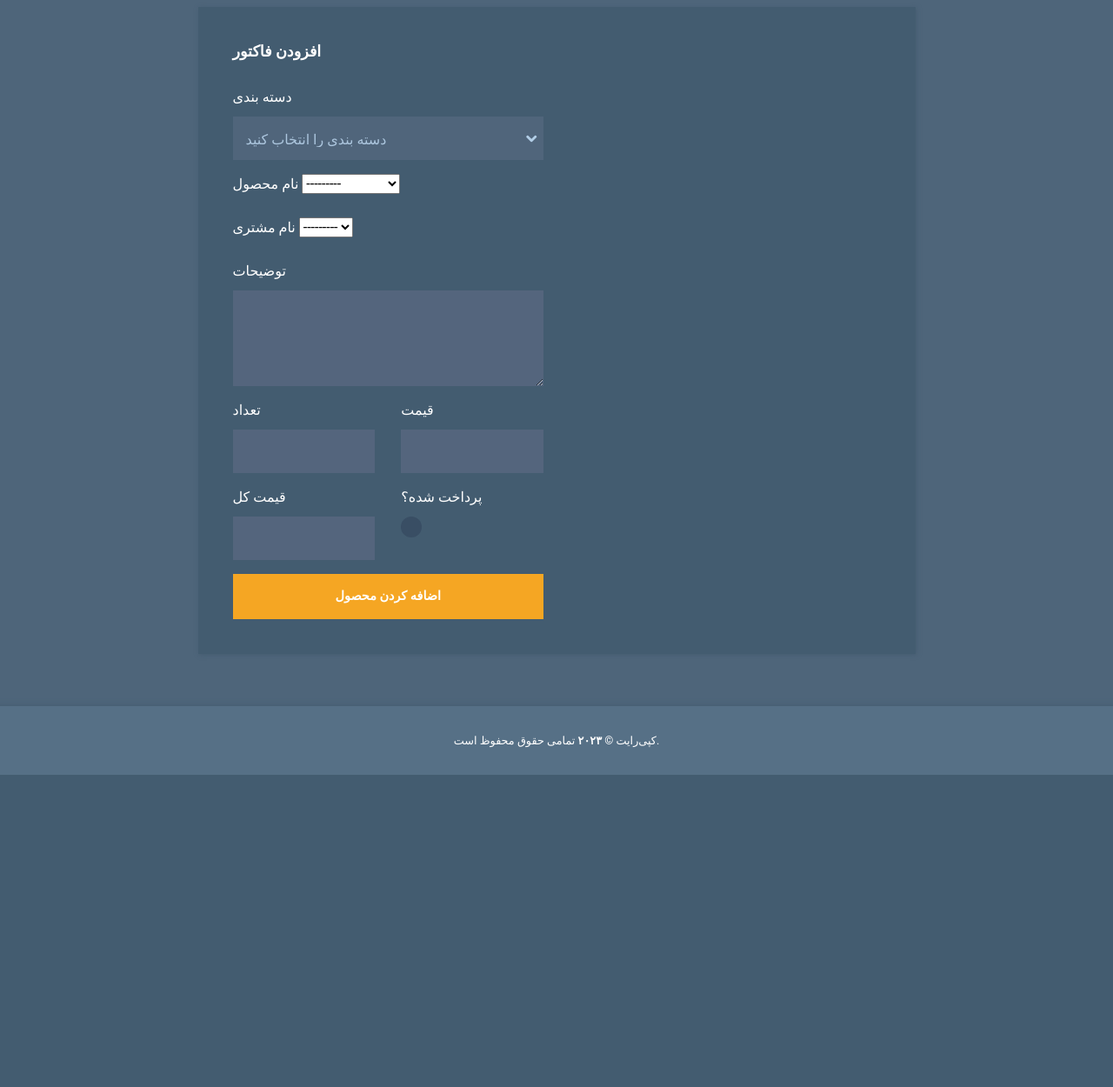
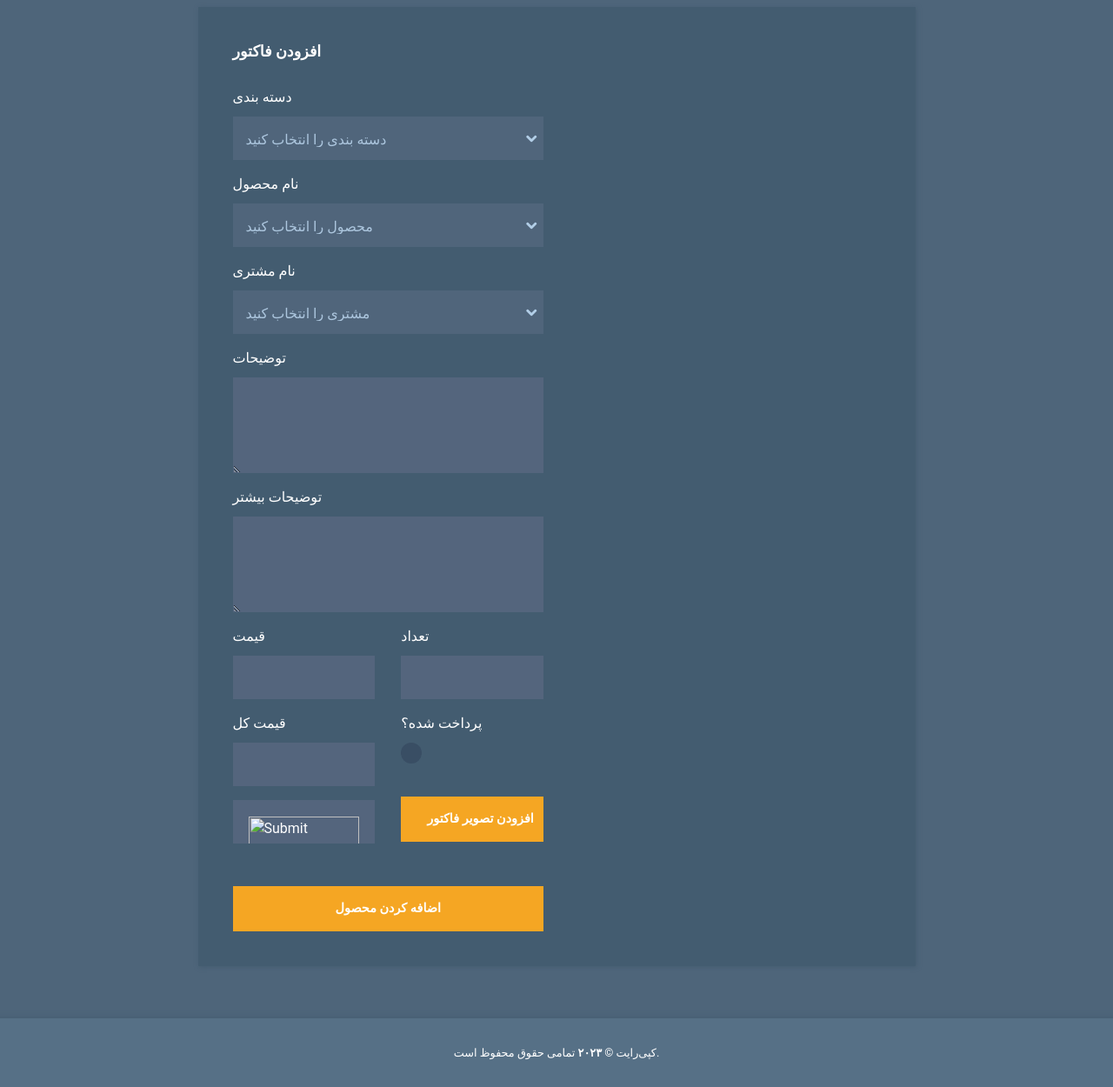
Before and after one commit to Hassanprogramming/crm-confige, a Django app: page /add_factor/ in a window 1280 px wide. Shown: the part 149-1399 px from the top of the page at 87% size. Before the commit the page ends 1040 px from the top, so only its background shows below. Run offline with Django 4.2, Linux system fonts and the light colour scheme; a user stored in the database is signed in; data comes from the database, SQL or seed files in the repository; some web fonts are replaced.

Commit message:
Update add-factors.html

```diff
--- a/home/templates/home/add-factors.html
+++ b/home/templates/home/add-factors.html
@@ -14,7 +14,7 @@
             </div>
             <div class="row tm-edit-product-row">
               <div class="col-xl-6 col-lg-6 col-md-12">
-                <form action="{% url 'add_factor' %}" method="post" class="tm-edit-product-form" id="addFactorForm">
+                <form action="{% url 'add_factor' %}" method="post" class="tm-edit-product-form" id="addFactorForm" enctype="multipart/form-data">
                   {% csrf_token %}
                     <div class="form-group mb-3">
                       <label for="category">دسته بندی</label>
@@ -27,35 +27,47 @@
                   </div>
                   <div class="form-group mb-3">
                       <label for="name">نام محصول</label>
-                      {{form.name}}
-                      {% comment %} <select class="custom-select tm-select-accounts" id="product" name="name">
-                          <option value="{{form.name}}" name="name">محصول را انتخاب کنید</option>
-                      </select> {% endcomment %}
+                      <select class="custom-select tm-select-accounts" id="product" name="name" onchange="handleProductSelection(this.value)">
+                        <option value="">محصول را انتخاب کنید</option>
+                        {% for i in product %}
+                          <option value="{{ i.id }}">{{ i.name }}</option>
+                        {% endfor %}
+                      </select>
                   </div>
                   <div class="form-group mb-3">
                       <label for="customer">نام مشتری</label>
-                      {{form.customer}}
-                      {% comment %} <select class="custom-select tm-select-accounts" id="product" name="name">
-                          <option value="">محصول را انتخاب کنید</option>
-                      </select> {% endcomment %}
+                      <select class="custom-select tm-select-accounts" id="customer" name="customer">
+                          <option value="customer">مشتری را انتخاب کنید</option>
+                          {% for i in customer %}
+                              <option value="{{ i.id }}">{{ i.name }}</option>
+                          {% endfor %}
+                      </select>
                   </div>
                   <div class="form-group mb-3">
                     <label for="dec">توضیحات</label>
                     <br>
-                    <textarea class="form-control validate" name="dec" rows="3" required></textarea>
+                    <textarea class="form-control validate" dir="rtl" name="dec" rows="3" required></textarea>
+                  </div>
+                  <div class="form-group mb-3">
+                    <label for="dec">توضیحات بیشتر</label>
+                    <br>
+                    <textarea class="form-control validate" dir="rtl" name="dec_2" rows="3" required></textarea>
                   </div>
                   <div class="row">
                     <div class="form-group mb-3 col-xs-12 col-sm-6">
-                      <label for="number">تعداد</label>
-                      <input id="number" name="number" type="number" class="form-control validate" data-large-mode="true" />
+                      <label for="price">قیمت</label>
+                      <input id="price" name="price" type="number" class="form-control validate" data-large-mode="true" value="{{ product.price }}" />
                     </div>
                     <div class="form-group mb-3 col-xs-12 col-sm-6">
-                      <label for="price">قیمت</label>
-                      <input id="price" name="price" type="number" class="form-control validate" data-large-mode="true" />
+                      <label for="number">تعداد</label>
+                      <input id="number" name="number" type="number" class="form-control validate" data-large-mode="true"
+                             value="{{ product.number }}" oninput="calculateTotalPrice()" />
                     </div>
+
                     <div class="form-group mb-3 col-xs-12 col-sm-6">
                       <label for="total_price">قیمت کل</label>
-                      <input id="total_price" name="total_price" type="number" class="form-control validate" required />
+                      <input id="total_price" name="total_price" type="number" class="form-control validate" required
+                             value="" />
                     </div>
                     <div class="form-group mb-3 col-xs-12 col-sm-6">
                       <label
@@ -63,9 +75,24 @@
                         >پرداخت شده؟
                       </label>
                       <br>
-                      <input type="checkbox" id="{{ form.checks.id_for_label }}" name="{{ form.checks.html_name }}" class="checkbox_form" {% if form.checks.value %}checked{% endif %}>
+                      <input type="checkbox" id="{{ form.checks.id_for_label }}" name="{{ form.checks.html_name }}" class="checkbox_form">
                     </div>
-                    <div class="col-12">
+                    <div class="col-xl-6 col-lg-6 col-md-12" id="product-image">
+                      <input id="product-image" name="product_img" type="image" class="form-control validate"/>
+                    </div>
+                    <div class="col-xl-6 col-lg-6 col-md-12 mx-auto mb-4" style="margin-top: -20px;">
+                      <div class="custom-file mt-3 mb-3">
+                        <input id="fileInput" type="file" style="display:none;" name="img" />
+                        <input
+                          type="button"
+                          name="img"
+                          class="btn btn-primary btn-block mx-auto"
+                          value="افزودن تصویر فاکتور"
+                          onclick="document.getElementById('fileInput').click();"
+                        />
+                      </div>
+                    </div>
+                    <div class="col-12" style="margin-top: 25px;">
                       <button type="submit" class="btn btn-primary btn-block text-uppercase">اضافه کردن محصول</button>
                     </div>
                   </div>
@@ -76,74 +103,62 @@
         </div>
       </div>
     </div>
+  </body>
 
-    {% comment %} loading product base on category {% endcomment %}
+  {% comment %} loading product details {% endcomment %}
+  <script>
+    function handleProductSelection(productId) {
+      $.ajax({
+        url: '{% url "product_details" %}',  // Replace with your actual URL
+        method: 'GET',
+        data: { product_id: productId },
+        success: function(response) {
+          // Update the product details in the UI
+          var productDetailsHtml = `
+            <h4>${response.name}</h4>
+            <p>${response.dec}</p>
+            <p>Price: ${response.price}</p>
+            <!-- Add more details as needed -->
+          `;
+          $('#product-details').html(productDetailsHtml);
 
-    <script src="https://code.jquery.com/jquery-3.6.0.min.js"></script>
-    <script>
-    $(document).ready(function() {
-        $('#category').change(function() {
-            var categoryId = $(this).val();
-            var productSelect = $('#product');
-            productSelect.empty();
-            productSelect.append('<option value="">محصول را انتخاب کنید</option>');
+          // Update the product image in the UI
+          var productImageHtml = `
+            <img src="${response.image_url}" alt="${response.name}" class="img-fluid">
+          `;
+          $('#product-image').html(productImageHtml);
 
-            if (categoryId) {
-                $.ajax({
-                    url: '/load-products/',  // Correct URL based on your URLs configuration
-                    type: 'GET',
-                    data: {'category_id': categoryId},
-                    dataType: 'json',
-                    success: function(data) {
-                        var products = data.products;
-                        $.each(products, function(index, product) {
-                            productSelect.append('<option value="' + product.id + '">' + product.name + '</option>');
-                        });
+          // Update the price field with the fetched product's price
+          $('#price').val(response.price);
         },
-                    error: function() {
-                        alert('Error loading products.');
+        error: function(error) {
+          console.log('Error:', error);
         }
       });
     }
-        });
-    });
+
   </script>
 
-{% comment %} loading product details {% endcomment %}
+  {% comment %} Calculating the total price {% endcomment %}
 
-    {% comment %} <script src="https://code.jquery.com/jquery-3.6.0.min.js"></script>
   <script>
-    $(document).ready(function() {
-        $('#category').change(function() {
-            // Existing category selection code
-        });
+    function calculateTotalPrice() {
+      // Get the elements
+      var quantityInput = document.getElementById('number');
+      var priceInput = document.getElementById('price');
+      var totalPriceInput = document.getElementById('total_price');
 
-        $('#product').change(function() {
-            var productId = $(this).val();
-            var productDetailsContainer = $('#product-details');
-            productDetailsContainer.empty();
+      // Parse the values
+      var quantity = parseInt(quantityInput.value);
+      var price = parseFloat(priceInput.value);
 
-            if (productId) {
-                $.ajax({
-                    url: '/product-details/',  // Correct URL for ProductDetailsView
-                    type: 'GET',
-                    data: {'product_id': productId},
-                    dataType: 'json',
-                    success: function(data) {
-                        var product = data.product;
-                        // Update the product-details container with the retrieved details
-                        productDetailsContainer.append('<p>Name: ' + product.name + '</p>');
-                        productDetailsContainer.append('<p>Price: $' + product.price + '</p>');
-                        // Add more details as needed
-                    },
-                    error: function() {
-                        alert('Error loading product details.');
+      // Calculate the total price
+      var totalPrice = quantity * price;
+
+      // Set the calculated total price to the input field
+      totalPriceInput.value = totalPrice.toFixed(2); // Display with two decimal places
     }
-                });
-            }
-        });
-    });
-    </script> {% endcomment %}
-  </body>
+  </script>
+
 </html>
 {% endblock %}
```
Lines whose indentation alone changed are shown as unchanged.
